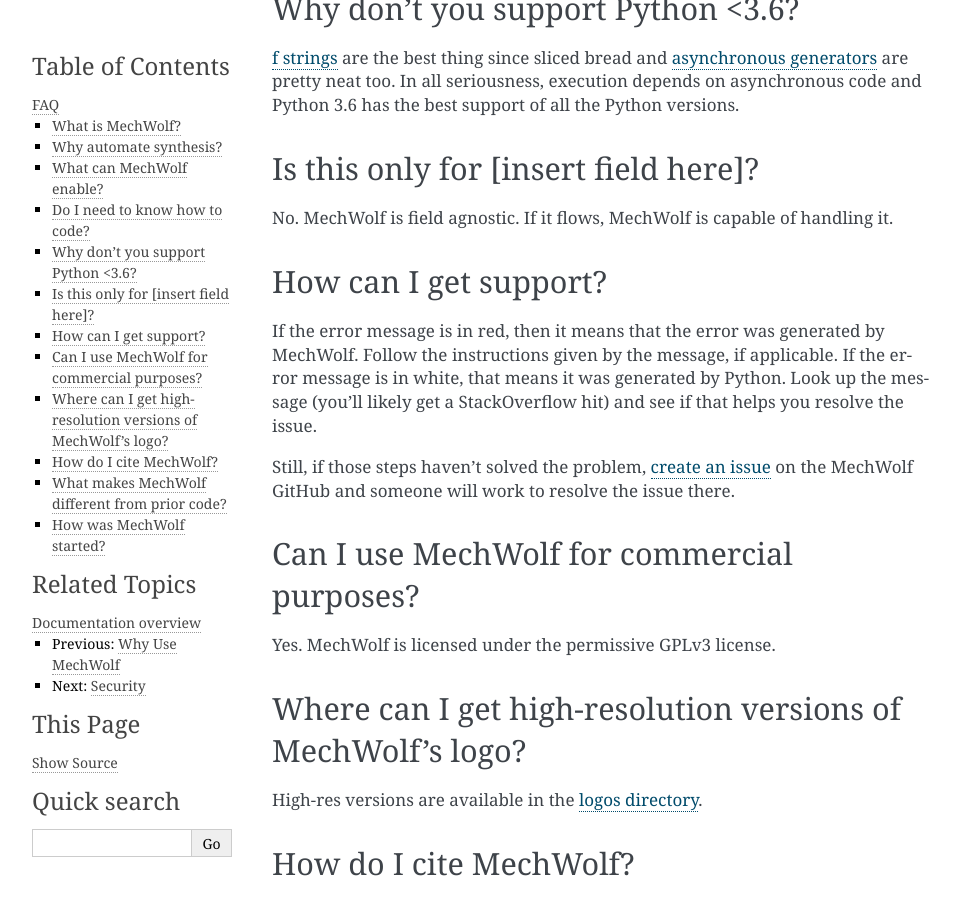
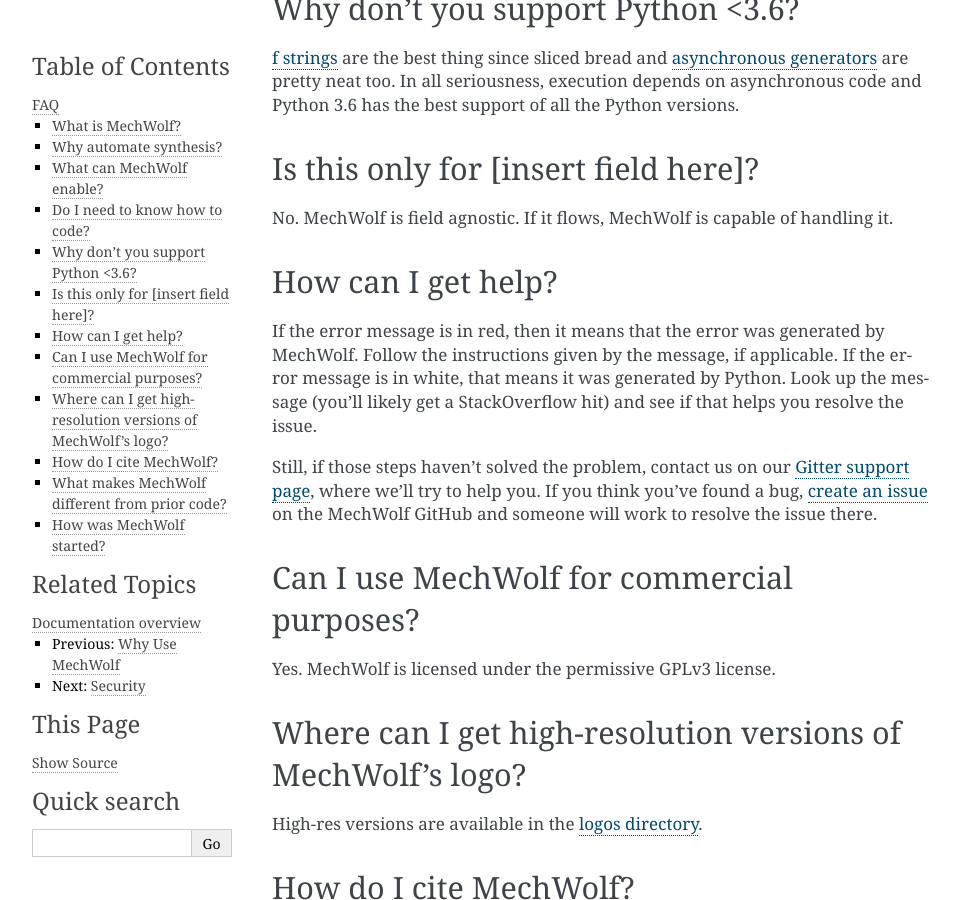
Before and after one commit to MechWolf/MechWolf, a Sphinx documentation site: the page built from docs/source/about/faq.rst, in a window 1280 px wide and 900 px high, scrolled down 890 px. Shown: the whole window, without its empty margins (148-1108 px from the left). Built offline with Sphinx 7.4.7, drawn with Linux system fonts in a browser that asks for light colours; pages that are not in the unit, such as notebooks, are missing from menus.

Commit message:
Document how to get help

```diff
--- a/docs/source/about/faq.rst
+++ b/docs/source/about/faq.rst
@@ -49,8 +49,8 @@
 
 No. MechWolf is field agnostic. If it flows, MechWolf is capable of handling it.
 
-How can I get support?
-----------------------
+How can I get help?
+-------------------
 
 If the error message is in red, then it means that the error was generated by
 MechWolf. Follow the instructions given by the message, if applicable. If the
@@ -58,7 +58,9 @@
 message (you'll likely get a StackOverflow hit) and see if that helps you
 resolve the issue.
 
-Still, if those steps haven't solved the problem, `create an issue
+Still, if those steps haven't solved the problem, contact us on our `Gitter
+support page <https://gitter.im/mechwolf-project/Support>`_, where we'll try to
+help you. If you think you've found a bug, `create an issue
 <https://github.com/Benjamin-Lee/MechWolf/issues>`_ on the MechWolf GitHub and
 someone will work to resolve the issue there.
 
```
